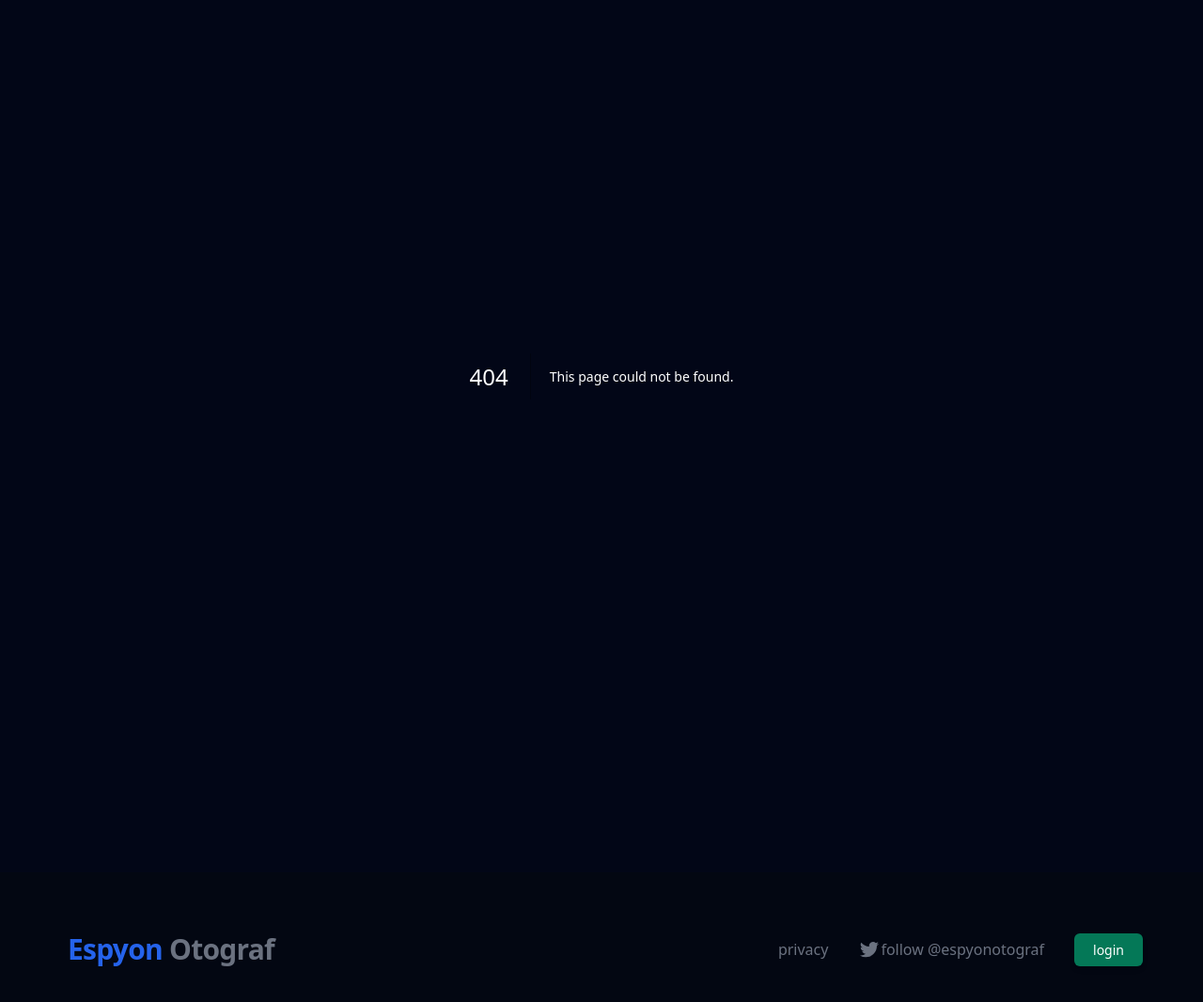
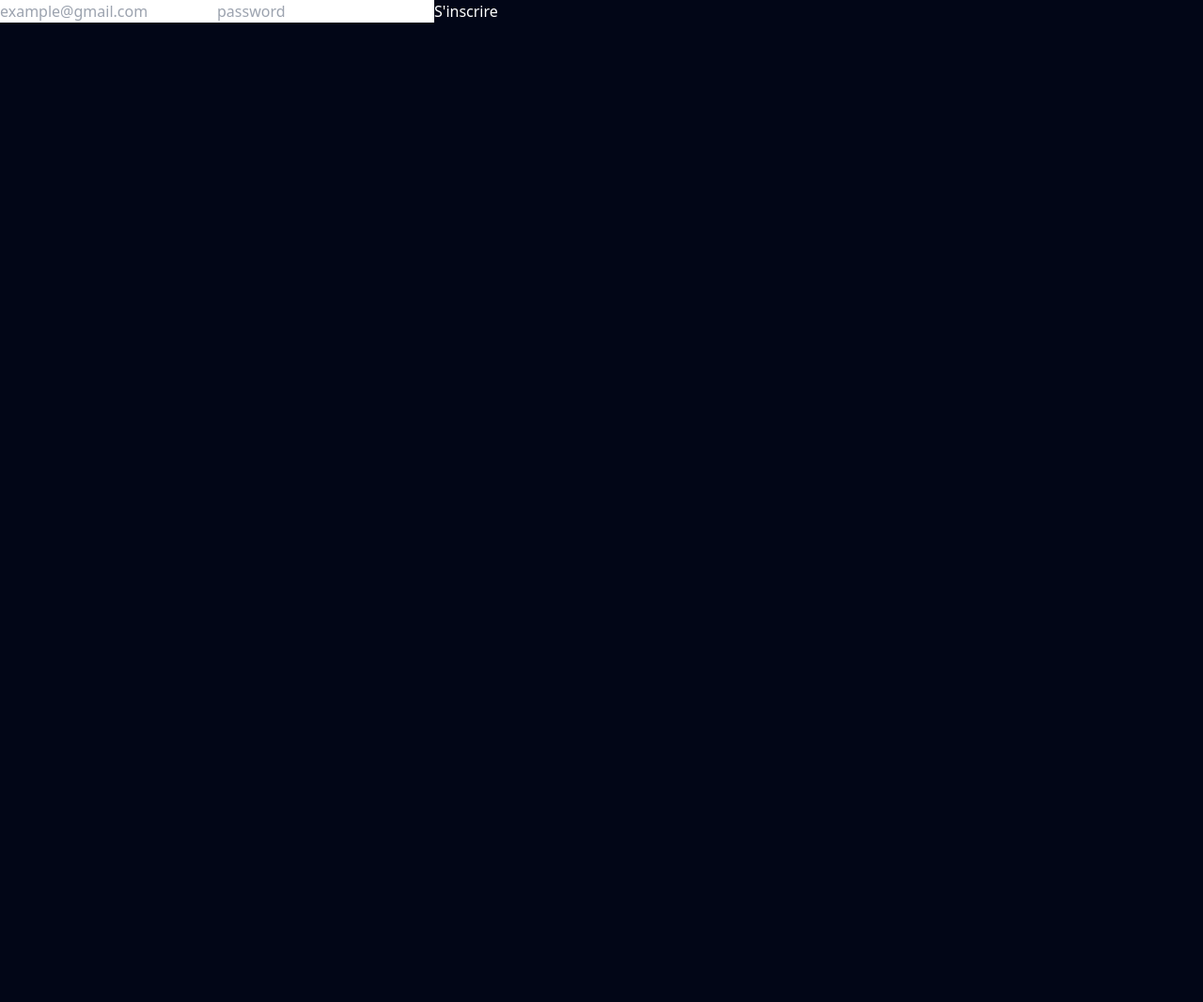
Before and after one commit to sarilusblaise/espyon-otograf, a Next.js app: page /signup in a window 1280 px wide. Before the commit this address had no page. Shown: the top 1066 px of the page at 94% size. After the commit the page ends 800 px from the top, so only its background shows below. Built offline with nearby package versions, Linux system fonts and the light colour scheme.

Commit message:
created login and signup page and other modifications

```diff
--- a/app/layout.jsx
+++ b/app/layout.jsx
@@ -5,17 +5,14 @@ import Footer from '../components/Footer';
 const inter = Inter({ subsets: ['latin'] });
 
 export const metadata = {
-	title: 'Espyon Otograph',
+	title: "Espyon Otograph | votre correcteur d'ortographe ",
 	description: "Espyon Otograf : votre correcteur d'ortographe ",
 };
 
 export default function RootLayout({ children }) {
 	return (
 		<html lang='en'>
-			<body className='bg-slate-950 text-white'>
-				{children}
-				<Footer />
-			</body>
+			<body className='bg-slate-950 text-white'>{children}</body>
 		</html>
 	);
 }
--- a/app/page.jsx
+++ b/app/page.jsx
@@ -1,8 +1,10 @@
 import React from 'react';
 import Header from '../components/Header';
 import Link from 'next/link';
+import Footer from '../components/Footer';
 export default function HomePage() {
 	return (
+		<>
 			<div className='flex max-w-6xl mx-auto flex-col items-center justify-center py-2 min-h-screen'>
 				<Header />
 				<main className='flex flex-1 w-full flex-col items-center justify-center text-center px-4 sm:mt-20 mt-10'>
@@ -21,7 +23,7 @@ export default function HomePage() {
 							className='bg-emerald-700  w-60 sm:w-80 rounded-xl text-white font-medium px-4 py-3 sm:mt-10 mt-8 hover:bg-emerald-600 transition'
 							href=''
 						>
-						sign up
+							S'inscrire
 						</Link>
 					</div>
 					<div className='mt-32 md:mt-32 flex flex-col gap-24 '>
@@ -36,8 +38,8 @@ export default function HomePage() {
 									Espyon otograph utilise l'intelligence artificielle pour
 									detecter un ensemble de fautes courantes dan les textes, il se
 									soucie des moindres fautes qui sont susceptibles d'etre
-								presentes dans vos textes ,les accords , les fautes syntaxiques
-								...
+									presentes dans vos textes ,les accords , les fautes
+									syntaxiques ...
 								</p>
 							</div>
 
@@ -45,9 +47,10 @@ export default function HomePage() {
 								<p className='text-gray-500 text-justify'>
 									Au lait des mots de la{' '}
 									<span className='bg-yellow-400 rounded'>memoire</span> qui
-								tangue à faire la france en terre créole entre vide et plénitude
-								le jeu cruel du songe saturé d’illusions à côté du mensonge
-								toujours <span className='bg-yellow-400 rounded'>fidele</span> à
+									tangue à faire la france en terre créole entre vide et
+									plénitude le jeu cruel du songe saturé d’illusions à côté du
+									mensonge toujours{' '}
+									<span className='bg-yellow-400 rounded'>fidele</span> à
 									l’écriture je dis mon île ma ville mon quartier et ma voix en
 									métissage de soleil et de lune mes amours fabuleuses en
 									grossesse de symboles le dérisoire pouvoir des{' '}
@@ -76,22 +79,24 @@ export default function HomePage() {
 							<div className=' bg-slate-800 p-4 rounded-md border border-gray-700 text-lg md:max-w-[400px]'>
 								<p className='text-gray-500 text-justify'>
 									Au lait des mots de la{' '}
-								<span className='bg-sky-800 rounded'>mémoire</span> qui tangue à
-								faire la france en terre créole entre vide et plénitude le jeu
-								cruel du songe saturé d’illusions à côté du mensonge toujours{' '}
-								<span className='bg-sky-800 rounded'>fidele</span> à l’écriture
-								je dis mon île ma ville mon quartier et ma voix en métissage de
-								soleil et de lune mes amours fabuleuses en grossesse de symboles
-								le dérisoire pouvoir des{' '}
+									<span className='bg-sky-800 rounded'>mémoire</span> qui tangue
+									à faire la france en terre créole entre vide et plénitude le
+									jeu cruel du songe saturé d’illusions à côté du mensonge
+									toujours <span className='bg-sky-800 rounded'>fidele</span> à
+									l’écriture je dis mon île ma ville mon quartier et ma voix en
+									métissage de soleil et de lune mes amours fabuleuses en
+									grossesse de symboles le dérisoire pouvoir des{' '}
 									<span className='bg-sky-800 rounded'>signes</span> face au
 									massif du quotidien qui bouge et change malgré{' '}
-								<span className='bg-sky-800 rounded'>l’immobile</span> éternité
-								du rien
+									<span className='bg-sky-800 rounded'>l’immobile</span>{' '}
+									éternité du rien
 								</p>
 							</div>
 						</section>
 					</div>
 				</main>
 			</div>
+			<Footer />
+		</>
 	);
 }
--- /dev/null
+++ b/app/signup/page.jsx
@@ -0,0 +1,46 @@
+'use client';
+import React from 'react';
+import signUp from '../../firebase/auth/signup';
+import { useState } from 'react';
+import { useRouter } from 'next/router';
+
+export const metadata = {
+	title: 'se connecter a espyon otograf',
+	description: "Espyon Otograf , votre correcteur d'ortographe ",
+};
+export default function SignUpPage() {
+	const [email, setEmail] = useState('');
+	const [password, setPassword] = useState('');
+
+	function handleForm() {}
+
+	return (
+		<form onSubmit={handleForm}>
+			<label htmlFor=''>
+				<input
+					type='email'
+					required
+					id='email'
+					name='email'
+					value={email}
+					placeholder='example@gmail.com'
+					onChange={(e) => setEmail(e.target.value)}
+				/>
+			</label>
+
+			<label htmlFor=''>
+				<input
+					type='password'
+					required
+					id='password'
+					name='password'
+					value={password}
+					placeholder='password'
+					onChange={(e) => setPassword(e.target.value)}
+				/>
+			</label>
+
+			<button type='submit'>S'inscrire</button>
+		</form>
+	);
+}
--- a/components/Footer.jsx
+++ b/components/Footer.jsx
@@ -34,7 +34,7 @@ export default function Footer() {
 						href=''
 						className=' max-w-fit  space-x-2 rounded-md text-white px-5 py-2 text-sm shadow-md hover:bg-emerald-600 bg-emerald-700 font-medium transition'
 					>
-						login
+						connecter
 					</Link>
 				</li>
 			</ul>
--- a/components/Header.jsx
+++ b/components/Header.jsx
@@ -18,10 +18,10 @@ export default function Header() {
 					</svg>
 				</Link>
 				<Link
-					href=''
+					href='/signup'
 					className=' max-w-fit  space-x-2 rounded-md text-white px-5 py-2 text-sm shadow-md hover:bg-emerald-600 bg-emerald-700 font-medium transition'
 				>
-					login
+					connexion
 				</Link>
 			</div>
 		</header>
```
Also changed, not shown: app/login/page.jsx (added). Lines whose indentation alone changed are shown as unchanged.
